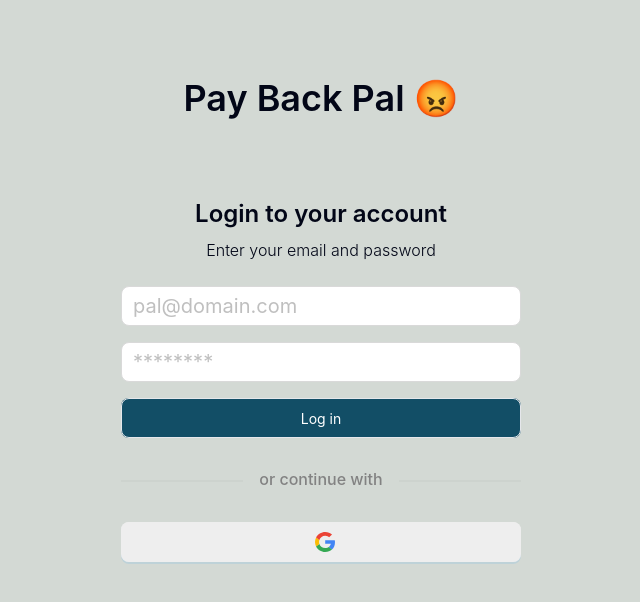
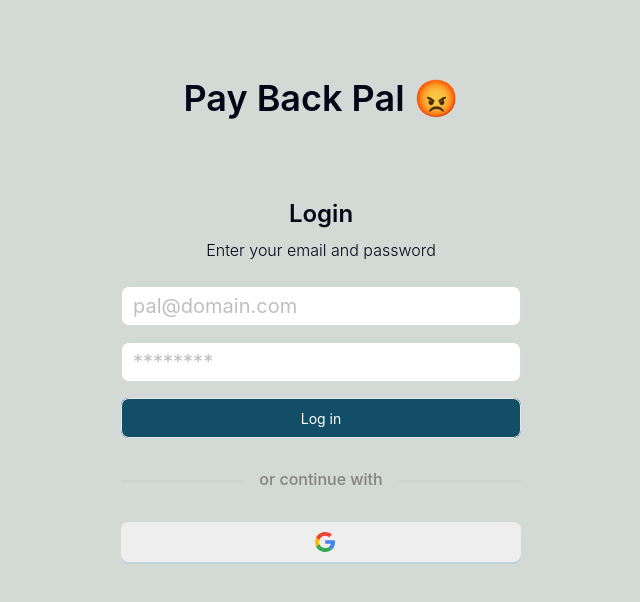
Before and after one commit to mohitlaadiitd/pay-back-pal, a React (Create React App) app: page /login in a window 1280 px wide. Shown: the top 602 px of the page, without its empty margins (319-959 px from the left). Built offline with nearby package versions, Linux system fonts and the light colour scheme.

Commit message:
check github workflow

```diff
--- a/src/components/auth/Login.tsx
+++ b/src/components/auth/Login.tsx
@@ -40,7 +40,7 @@ export default function Login() {
                                 <h1 className="text-4xl font-semibold">Pay Back Pal 😡</h1>
                             </div>
                             <div className="text-center flex flex-col items-center justify-center gap-2 w-[400px]">
-                                <h2 className="text-2xl font-semibold">Login to your account</h2>
+                                <h2 className="text-2xl font-semibold">Login</h2>
                                 <p className=" text-base font-light">Enter your email and password</p>
                                 <div className='w-[100%] mt-4 flex flex-col gap-4'>
                                     <Input placeholder="pal@domain.com" type='email' onChange={handleEmailChange}
```
